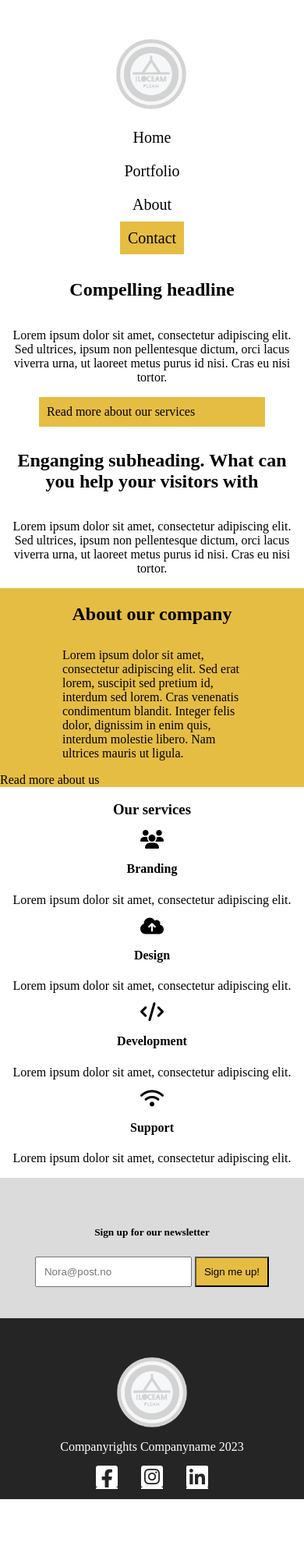
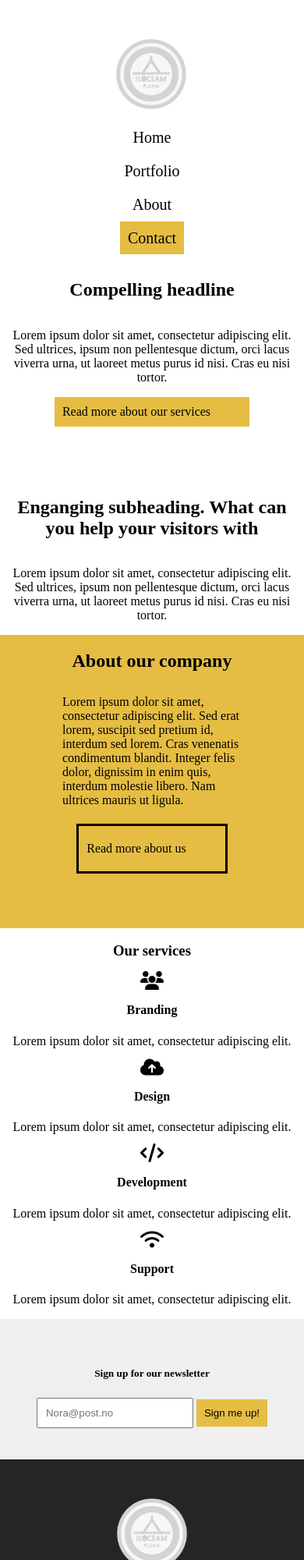
Before and after one commit to Vildedr/Eksamen2023, a plain HTML site: page index.html in a window 390 px wide. Shown: the top 2000 px of the page at 78% size. Before the commit the page ends 1922 px from the top, so only its background shows below. Drawn offline with Linux system fonts and the light colour scheme.

Commit message:
Forside mobile first ferdig unntatt font

```diff
--- a/css/style.css
+++ b/css/style.css
@@ -65,14 +65,13 @@ header nav ul li a{
     margin: 16px;
 }
 
-/**MULIG DET MÅ BLI EN DE GULE MÅ BLI BUTTON**/
 #flexboks1 a{
+    align-self: center;
     text-decoration: none;
     background-color: #e6bd43;
     color: #000;
-    margin-left: 50px;
-    margin-right: 50px;
-    padding: 10px;
+    margin: 0 50px 60px 50px;
+    padding: 10px 50px 10px 10px;
 }
 
 #flexboks2{
@@ -106,8 +105,12 @@ header nav ul li a{
 }
 
 .border-btn{
+    align-self: center;
+    border-style: solid;
+    color: #000;
     text-decoration: none;
-    color: #000;
+    padding: 20px 50px 20px 10px;
+    margin: 5px 10px 70px 10px;
 }
 
 #flexboks4{
@@ -136,7 +139,7 @@ header nav ul li a{
 #flexboks5{
     display: flex;
     flex-direction: column;
-    background-color: rgb(220, 219, 219);
+    background-color: rgb(239, 239, 239);
     padding-bottom: 40px;
     padding-top: 40px;
 }
@@ -155,6 +158,7 @@ header nav ul li a{
 
 .gul-btn{
     background-color: #e6bd43;
+    border: none;
 }
 
 /**FOOTER**/
@@ -166,8 +170,11 @@ footer{
     color: #fff;
 }
 
-footer img{
+footer a{
     align-self: center;
+}
+
+footer a img{
     width: 90px;
     height: 90px;
     margin-top: 50px;
--- a/index.html
+++ b/index.html
@@ -16,7 +16,7 @@
                         <li><a href="index.html">Home</a></li>
                         <li><a href="products.html">Portfolio</a></li>
                         <li><a href="about.html">About</a></li>
-                        <li><a href="#" class="contact-btn">Contact</a></li>
+                        <li><a href="about.html" class="contact-btn">Contact</a></li>
                     </ul>
                 </nav>
             </header>
@@ -25,7 +25,7 @@
                     <article id="flexboks1">
                         <h2>Compelling headline</h2>
                         <p>Lorem ipsum dolor sit amet, consectetur adipiscing elit. Sed ultrices, ipsum non pellentesque dictum, orci lacus viverra urna, ut laoreet metus purus id nisi. Cras eu nisi tortor.</p>
-                        <a href="#">Read more about our services</a>
+                        <a href="about.html">Read more about our services</a>
                     </article>
                 </section>
                 <section>
@@ -38,7 +38,7 @@
                     <article id="flexboks3">
                         <h2>About our company</h2>
                         <p>Lorem ipsum dolor sit amet, consectetur adipiscing elit. Sed erat lorem, suscipit sed pretium id, interdum sed lorem. Cras venenatis condimentum blandit. Integer felis dolor, dignissim in enim quis, interdum molestie libero. Nam ultrices mauris ut ligula.</p>
-                        <a href="#" class="border-btn">Read more about us</a>
+                        <a href="about.html" class="border-btn">Read more about us</a>
                     </article>
                 </section>
                 <section id="flexboks4">
@@ -73,8 +73,9 @@
                     </article>
                 </section>
             </main>
+            <!--DOBBEL SJEKK AT HEADER OG FOOTER ER HELT LIK PÅ ALLE SIDER OG AT LINKER FUNKER-->
             <footer>
-                <img src="img/logo1.png" alt="The company logo">
+                <a href="index.html"><img src="img/logo1.png" alt="The company logo"></a>
                 <p>Companyrights Companyname 2023</p>
                 <ul>
                     <li><a href="https://www.facebook.com/" class="fa-brands fa-square-facebook"></a></li>
```
